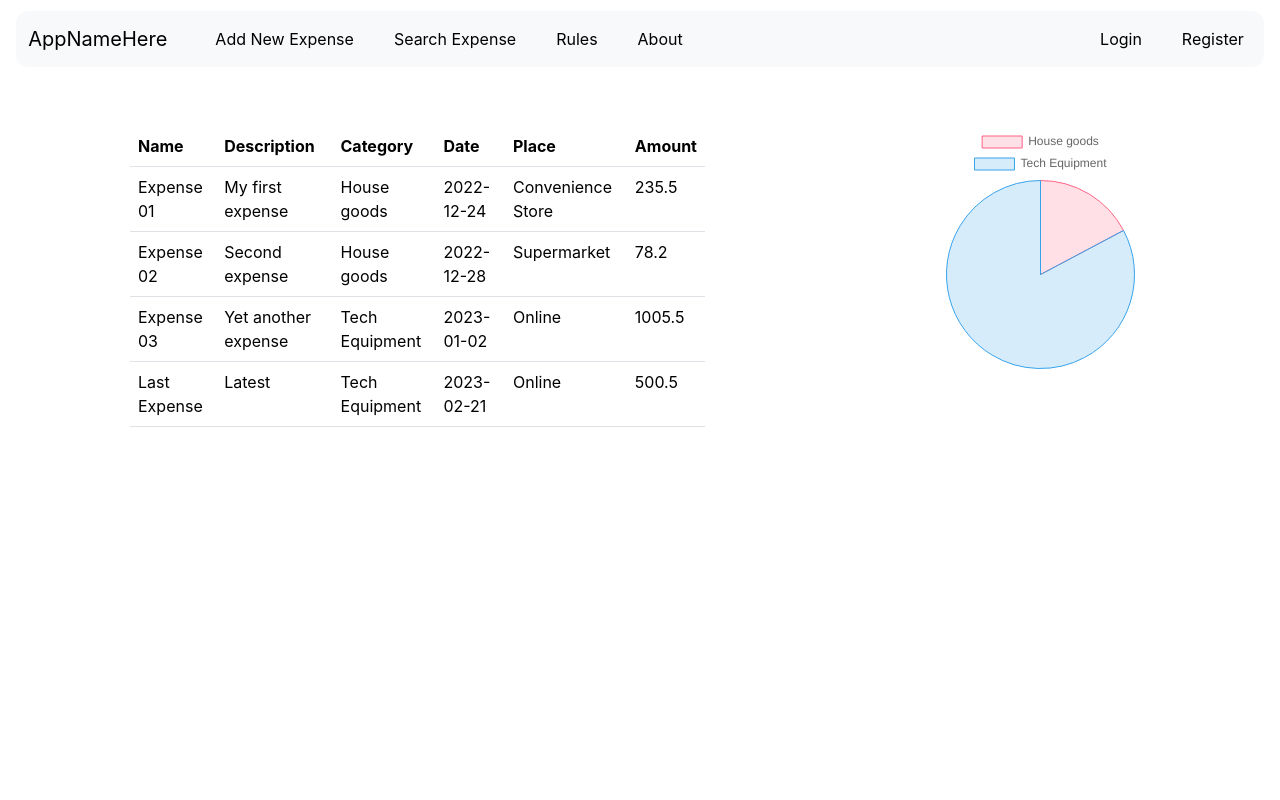
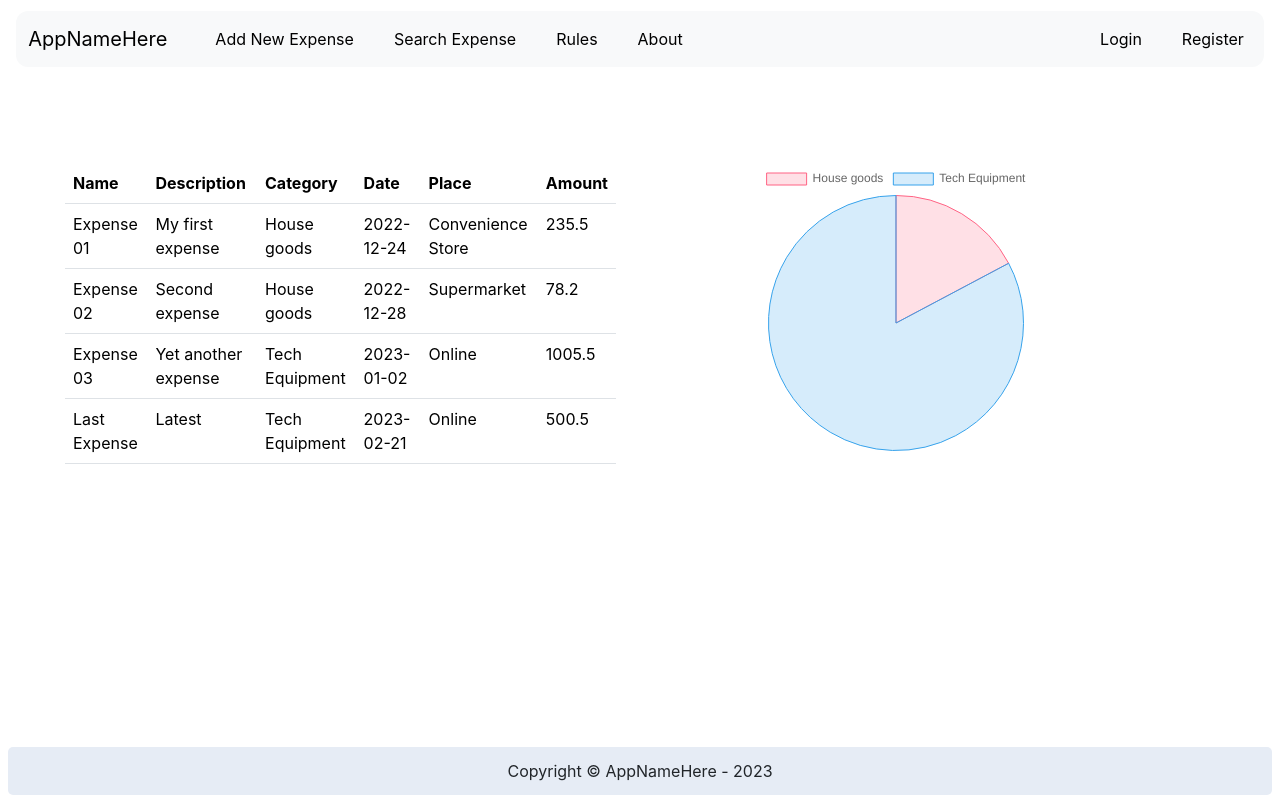
Before and after one commit to raulpellizzer/ExpenseTracker, a React (Create React App) app: page / in a window 1280 px wide. Built offline with nearby package versions, Linux system fonts and the light colour scheme.

Commit message:
Create footer component and adjust home page css

```diff
--- a/src/App.css
+++ b/src/App.css
@@ -15,3 +15,20 @@ body {
   width: 20%;
   padding-top: 10rem;
 }
+
+.app-footer {
+  background-color: #e6ecf5;
+  height: 3rem;
+  text-align: center;
+  line-height: 3rem;
+  margin-left: 0.5rem !important;
+  margin-right: 0.5rem !important;
+  margin-bottom: 0.3rem !important;
+  border-radius: 5px;
+}
+
+/* Study the behavior of this guy, what exactly is controlling its sizing? */
+canvas {
+  max-width: 18rem;
+  max-height: 18rem;
+}
--- /dev/null
+++ b/src/components/Footer.js
@@ -0,0 +1,12 @@
+function Footer() {
+
+    return (
+        <>
+        <div className="fixed-bottom app-footer">
+            <footer className="mt-auto">Copyright © AppNameHere - {new Date().getFullYear()}</footer>
+        </div>
+        </>
+    );
+}
+
+export default Footer;
--- a/src/pages/About.js
+++ b/src/pages/About.js
@@ -1,10 +1,12 @@
 import NavBar from "../components/Navbar";
+import Footer from "../components/Footer";
 
 function About() {
     return (
         <>
             <NavBar></NavBar>
             <h4>About Page</h4>
+            <Footer></Footer>
         </>
     );
 }
--- a/src/pages/AddNewExpense.js
+++ b/src/pages/AddNewExpense.js
@@ -1,10 +1,12 @@
 import NavBar from "../components/Navbar";
+import Footer from "../components/Footer";
 
 function AddNewExpense() {
     return (
         <>
             <NavBar></NavBar>
             <h4>Add New Expense Page</h4>
+            <Footer></Footer>
         </>
     );
 }
--- a/src/pages/Home.js
+++ b/src/pages/Home.js
@@ -1,4 +1,5 @@
 import NavBar from "../components/Navbar";
+import Footer from "../components/Footer";
 import MockDataLastExpenses from "../components/mock-data";
 import { GraphMockData } from "../components/mock-data";
 import { Chart as ChartJS, ArcElement, Tooltip, Legend } from 'chart.js';
@@ -9,17 +10,18 @@ function Home() {
     return (
         <>
             <NavBar></NavBar>
-            <div className="container p-5">
+            <div className="pt-5 m-5">
                 <div className="row">
-                    <div className="col-sm-7">
+                    <div className="col-md-6">
                         <LastExpensesGrid></LastExpensesGrid>
                     </div>
-                    <div className="col-sm-2"></div>
-                    <div className="col-sm-3">
+                    <div className="col-md-1"></div>
+                    <div className="col-md-5">
                         <LastExpensesGraph></LastExpensesGraph>
                     </div>
                 </div>
             </div>
+            <Footer></Footer>
         </>
     );
 }
@@ -28,9 +30,6 @@ function LastExpensesGraph() {
     let graphMockData = GraphMockData();
     let xValues = graphMockData[0];
     let yValues = graphMockData[1];
-    let barColors = [
-        "#b91d47",
-        "#00aba9"];
 
     ChartJS.register(ArcElement, Tooltip, Legend);
     var data = {
--- a/src/pages/Login.js
+++ b/src/pages/Login.js
@@ -1,10 +1,12 @@
 import NavBar from "../components/Navbar";
+import Footer from "../components/Footer";
 
 function Login() {
     return (
         <>
             <NavBar></NavBar>
             <LoginForm></LoginForm>
+            <Footer></Footer>
         </>
     );
 }
--- a/src/pages/Register.js
+++ b/src/pages/Register.js
@@ -1,10 +1,12 @@
 import NavBar from "../components/Navbar";
+import Footer from "../components/Footer";
 
 function Register() {
     return (
         <>
             <NavBar></NavBar>
             <RegisterForm></RegisterForm>
+            <Footer></Footer>
         </>
     );
 }
--- a/src/pages/Rules.js
+++ b/src/pages/Rules.js
@@ -1,10 +1,12 @@
 import NavBar from "../components/Navbar";
+import Footer from "../components/Footer";
 
 function Rules() {
     return (
         <>
             <NavBar></NavBar>
             <h4>Rules Page</h4>
+            <Footer></Footer>
         </>
     );
 }
--- a/src/pages/SearchExpense.js
+++ b/src/pages/SearchExpense.js
@@ -1,10 +1,12 @@
 import NavBar from "../components/Navbar";
+import Footer from "../components/Footer";
 
 function SearchExpense() {
     return (
         <>
             <NavBar></NavBar>
             <h4>Search Expense Page</h4>
+            <Footer></Footer>
         </>
     );
 }
```
